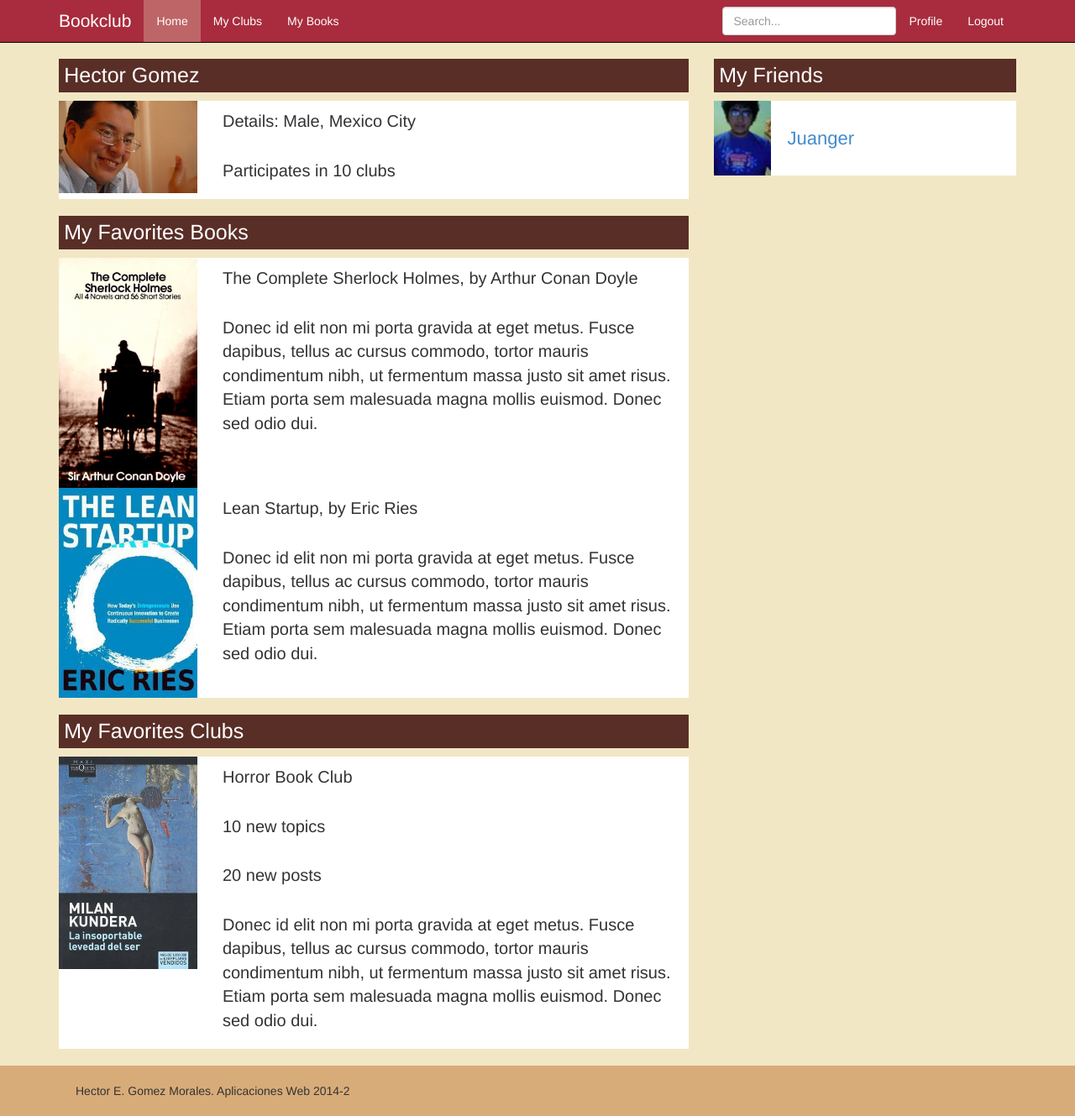
After one commit to hectoregm/hectoregm, a PHP site: page /profile.html in a window 1280 px wide. The commit adds this page. Shown: the whole page at 84% size. Run offline with PHP 8.4, Linux system fonts and the light colour scheme.

Commit message:
Finished implementing profile page.

```diff
--- a/practica2-AplicacionesWeb/book_club/css/common.css
+++ b/practica2-AplicacionesWeb/book_club/css/common.css
@@ -30,8 +30,39 @@ body {
     background-color:rgba(242,231,197,0.3);
 }
 
-.navbar-inverse .navbar-nav>li>a:hover {
+.navbar-inverse .navbar-nav>.active>a:hover, .navbar-inverse .navbar-nav>li>a:hover {
     background-color:rgba(242,231,197,0.3);
+}
+
+.navbar-inverse .navbar-nav>li>a:focus {
+    background-color:rgba(242,231,197,0.3);
+}
+
+.main-content {
+    padding-top: 30px;
+}
+
+.main-content ul, .main-content ol {
+    list-style: none;
+    margin: 0;
+    padding: 0;
+}
+
+
+.main-content img {
+    width: 100%;
+}
+
+.main-content h2 {
+    background-color: #592E27;
+    color: #fff;
+    padding: 0.25em;
+    font-size: 25px;
+}
+
+.main-content p {
+    font-size: 20px;
+    padding: 10px 0;
 }
 
 #footer {
--- /dev/null
+++ b/practica2-AplicacionesWeb/book_club/css/profile.css
@@ -0,0 +1,26 @@
+.profile, .favorite-book, .favorite-club, .friend {
+    background-color: #fff;
+}
+
+.friend a {
+    font-size: 22px;
+    margin-left: -10px;
+    height: 89px;
+    line-height: 89px;
+}
+
+@media (max-width: 568px) {
+    .main-content h2 {
+        font-size: 20px;
+    }
+
+    .main-content p {
+        font-size: 16px;
+    }
+
+    .friend a {
+        font-size: 16px;
+        height: 66px;
+        line-height: 66px;
+    }
+}
--- /dev/null
+++ b/practica2-AplicacionesWeb/book_club/profile.html
@@ -0,0 +1,126 @@
+<!doctype html>
+<html lang="en">
+  <head>
+    <meta charset="utf-8" />
+    <meta http-equiv="X-UA-Compatible" content="IE=edge">
+    <meta name="viewport" content="width=device-width, initial-scale=1">
+    <title>Bookclub</title>
+    <link href="http://fonts.googleapis.com/css?family=Varela+Round" rel="stylesheet" type="text/css">
+    <link href="css/bootstrap.min.css" rel="stylesheet">
+    <link href="css/common.css" rel="stylesheet">
+    <link href="css/profile.css" rel="stylesheet">
+  </head>
+  <body>
+    <div class="navbar navbar-inverse navbar-fixed-top" role="navigation">
+      <div class="container">
+        <div class="navbar-header">
+          <button type="button" class="navbar-toggle" data-toggle="collapse" data-target=".navbar-collapse">
+            <span class="sr-only">Toggle navigation</span>
+            <span class="icon-bar"></span>
+            <span class="icon-bar"></span>
+            <span class="icon-bar"></span>
+          </button>
+          <a class="navbar-brand" href="#">Bookclub</a>
+        </div>
+
+        <div class="navbar-collapse collapse">
+          <ul class="nav navbar-nav">
+            <li class="active"><a href="#">Home</a></li>
+            <li><a href="#">My Clubs</a></li>
+            <li><a href="#">My Books</a></li>
+          </ul>
+          <ul class="nav navbar-nav navbar-right">
+            <li><a href="#">Profile</a></li>
+            <li><a href="#">Logout</a></li>
+          </ul>
+          <form class="navbar-form navbar-right">
+            <input type="text" class="form-control" placeholder="Search...">
+          </form>
+        </div><!--/.navbar-collapse -->
+      </div>
+    </div>
+
+    <div class="container main-content">
+      <div class="row">
+        <div class="col-md-8">
+          <h2>Hector Gomez</h2>
+          <div class="profile">
+            <div class="row">
+              <div class="col-xs-3">
+                <img src="images/hector.jpg" />
+              </div>
+              <div class="col-xs-9">
+                <p>Details: Male, Mexico City</p>
+                <p>Participates in 10 clubs</p>
+              </div>
+            </div>
+          </div>
+
+          <h2>My Favorites Books</h2>
+          <div class="favorite-book">
+            <div class="row">
+              <div class="col-xs-3">
+                <img src="images/book-cover2.jpg" />
+              </div>
+              <div class="col-xs-9">
+                <p>The Complete Sherlock Holmes, by Arthur Conan
+                  Doyle</p>
+                <p class="hidden-xs">Donec id elit non mi porta gravida at eget metus. Fusce dapibus, tellus ac cursus commodo, tortor mauris condimentum nibh, ut fermentum massa justo sit amet risus. Etiam porta sem malesuada magna mollis euismod. Donec sed odio dui.</p>
+              </div>
+            </div>
+          </div>
+
+          <div class="favorite-book">
+            <div class="row">
+              <div class="col-xs-3">
+                <img src="images/book-cover.jpg" />
+              </div>
+              <div class="col-xs-9">
+                <p>Lean Startup, by Eric Ries</p>
+                <p class="hidden-xs">Donec id elit non mi porta gravida at eget metus. Fusce dapibus, tellus ac cursus commodo, tortor mauris condimentum nibh, ut fermentum massa justo sit amet risus. Etiam porta sem malesuada magna mollis euismod. Donec sed odio dui.</p>
+              </div>
+            </div>
+          </div>
+
+
+          <h2>My Favorites Clubs</h2>
+          <div class="favorite-club">
+            <div class="row">
+              <div class="col-xs-3">
+                <img src="images/book-cover3.jpg" />
+              </div>
+              <div class="col-xs-9">
+                <p>Horror Book Club</p>
+                <p>10 new topics</p>
+                <p>20 new posts</p>
+                <p class="hidden-xs">Donec id elit non mi porta gravida at eget metus. Fusce dapibus, tellus ac cursus commodo, tortor mauris condimentum nibh, ut fermentum massa justo sit amet risus. Etiam porta sem malesuada magna mollis euismod. Donec sed odio dui.</p>
+              </div>
+            </div>
+          </div>
+        </div>
+        <div class="col-md-4">
+          <h2>My Friends</h2>
+          <div class="friend">
+            <div class="row">
+              <div class="col-xs-3">
+                <img src="images/friend.jpg" />
+              </div>
+              <div class="col-xs-9">
+                <a href="#">Juanger</a>
+              </div>
+            </div>
+          </div>
+        </div>
+      </div>
+    </div>
+
+    <div id="footer">
+      <div class="container">
+        <p>Hector E. Gomez Morales. Aplicaciones Web 2014-2</p>
+      </div>
+    </div>
+
+    <script src="js/jquery-1.11.0.min.js"></script>
+    <script src="js/bootstrap.min.js"></script>
+  </body>
+</html>
```
Also changed, not shown: practica2-AplicacionesWeb/book_club/css/main.css (+0 -25 lines).
